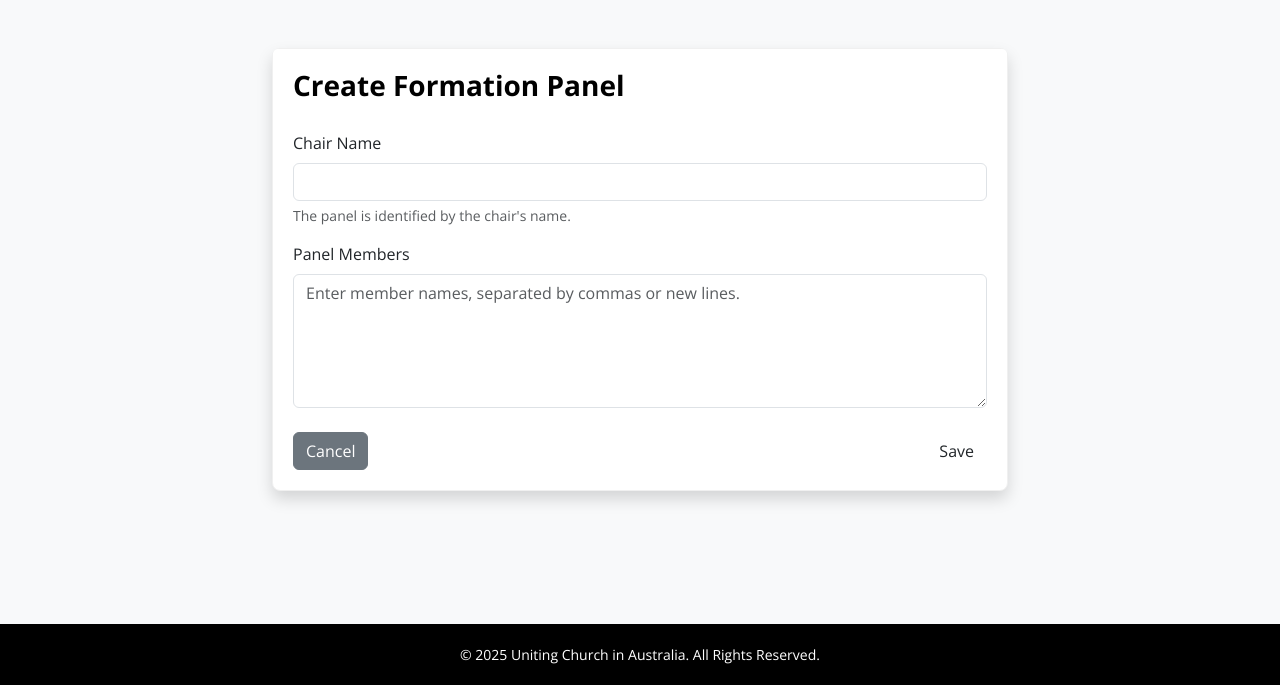
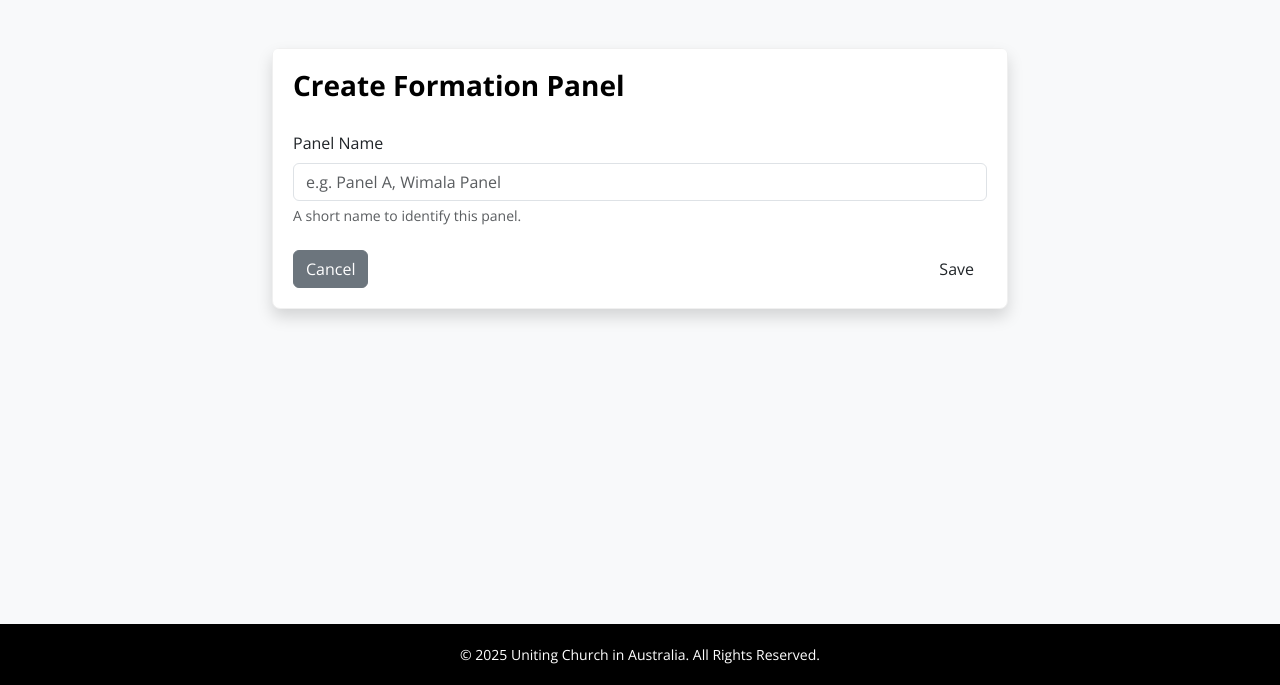
Before and after one commit to ashlittleford/candidates, a Flask app: page /admin/panels/create in a window 1280 px wide. Shown: the part 115-800 px from the top of the page. Run offline with Flask 3, Linux system fonts and the light colour scheme; a user stored in the database is signed in; tables that the repository leaves empty hold one stand-in row (values such as "Sample post").

Commit message:
Remove Legacy Create; link panel chair to real accounts; drop raw IDs
- Removed the "Legacy Create" candidate/panel-member flows entirely
  (routes, templates, dashboard links) -- fully superseded by the
  invite flow, which sends real email and sets panel/presbytery.

- Formation Panel redesign: chair and members were free text with no
  connection to real accounts, so a typo could silently mismatch.
  FormationPanel now has a `name` field (a proper identifier, not a
  raw ID) and `chair_user_id` linking to an actual assigned panel
  member. Members are no longer a free-text field at all -- they're
  derived from the real User.formation_panel_id assignments already
  used everywhere else. Chair can only be selected from a panel's
  actual assigned members, so it can't drift from reality. Legacy
  chair_name/members columns are kept for now as a display fallback
  on old rows that haven't been given a name yet.

- Removed raw database IDs from every place they were shown as UI
  text (candidate/panel-member/panel tables, standards list, standard
  edit heading, panel/invite dropdowns), replacing them with names,
  loop-based sequence numbers, or the new panel display name.

Co-Authored-By: Claude Sonnet 5 <noreply@anthropic.com>

```diff
--- a/app/routes.py
+++ b/app/routes.py
@@ -1073,32 +1073,6 @@ def accept_invitation(token):
 
     return render_template('setup_account.html', user=user)
 
-@main.route('/admin/create_panel_member', methods=['GET', 'POST'])
-@login_required
-def create_panel_member():
-    if not current_user.is_admin:
-        flash('Access denied')
-        return redirect(url_for('main.profile'))
-
-    if request.method == 'POST':
-        username = request.form.get('username')
-        password = request.form.get('password')
-        name = request.form.get('name')
-        formation_panel_id = request.form.get('formation_panel_id')
-
-        if User.query.filter_by(username=username).first():
-            flash('Username already exists')
-        else:
-            new_user = User(username=username, name=name, is_panel_member=True, formation_panel_id=formation_panel_id)
-            new_user.set_password(password)
-            db.session.add(new_user)
-            db.session.commit()
-            flash('Panel Member created successfully')
-            return redirect(url_for('main.admin_dashboard') + '#members')
-
-    panels = FormationPanel.query.all()
-    return render_template('admin_create_panel_member.html', panels=panels)
-
 @main.route('/admin/toggle_archive/<int:user_id>', methods=['POST'])
 @login_required
 def toggle_archive(user_id):
@@ -1154,31 +1128,6 @@ def delete_user(user_id):
 
     # Stay on the same view (show archived or not)
     return redirect(request.referrer or url_for('main.admin_dashboard'))
-
-@main.route('/admin/create', methods=['GET', 'POST'])
-@login_required
-def create_user():
-    if not current_user.is_admin:
-        flash('Access denied')
-        return redirect(url_for('main.profile'))
-    if request.method == 'POST':
-        username = request.form.get('username')
-        password = request.form.get('password')
-        name = request.form.get('name')
-
-        if User.query.filter_by(username=username).first():
-            flash('Username already exists')
-        else:
-            new_user = User(username=username, name=name)
-            new_user.set_password(password)
-            # Create empty profile
-            new_profile = Profile(user=new_user)
-            db.session.add(new_user)
-            db.session.add(new_profile)
-            db.session.commit()
-            flash('User created successfully')
-            return redirect(url_for('main.admin_dashboard'))
-    return render_template('admin_create_user.html')
 
 @main.route('/admin/edit/<int:user_id>', methods=['GET', 'POST'])
 @login_required
@@ -1292,13 +1241,12 @@ def create_panel():
         return redirect(url_for('main.profile'))
 
     if request.method == 'POST':
-        chair_name = request.form.get('chair_name')
-        members = request.form.get('members')
-
-        new_panel = FormationPanel(chair_name=chair_name, members=members)
+        name = request.form.get('name')
+
+        new_panel = FormationPanel(name=name)
         db.session.add(new_panel)
         db.session.commit()
-        flash('Formation Panel created successfully')
+        flash('Formation Panel created successfully. Invite or assign panel members to it, then set a chair.')
         return redirect(url_for('main.admin_dashboard') + '#panels')
 
     return render_template('admin_create_edit_panel.html', panel=None)
@@ -1313,8 +1261,21 @@ def edit_panel(panel_id):
     panel = FormationPanel.query.get_or_404(panel_id)
 
     if request.method == 'POST':
-        panel.chair_name = request.form.get('chair_name')
-        panel.members = request.form.get('members')
+        panel.name = request.form.get('name')
+
+        chair_user_id = request.form.get('chair_user_id')
+        if chair_user_id:
+            chair_user = User.query.get(int(chair_user_id))
+            valid = chair_user and chair_user in panel.panel_member_users
+            if not valid:
+                flash('Chair must be a panel member already assigned to this panel.')
+                return render_template('admin_create_edit_panel.html', panel=panel)
+            panel.chair_user_id = chair_user.id
+            panel.chair_name = chair_user.name
+        else:
+            panel.chair_user_id = None
+            panel.chair_name = ""
+
         db.session.commit()
         flash('Formation Panel updated successfully')
         return redirect(url_for('main.admin_dashboard') + '#panels')
--- a/app/templates/admin_create_edit_panel.html
+++ b/app/templates/admin_create_edit_panel.html
@@ -11,15 +11,46 @@
                 <form method="POST">
                     <input type="hidden" name="csrf_token" value="{{ csrf_token() }}">
                     <div class="mb-3">
-                        <label class="form-label">Chair Name</label>
-                        <input type="text" class="form-control" name="chair_name" value="{{ panel.chair_name if panel else '' }}" required>
-                        <div class="form-text">The panel is identified by the chair's name.</div>
+                        <label class="form-label">Panel Name</label>
+                        <input type="text" class="form-control" name="name" value="{{ panel.name if panel else '' }}" required placeholder="e.g. Panel A, Wimala Panel">
+                        <div class="form-text">A short name to identify this panel.</div>
+                    </div>
+
+                    {% if panel %}
+                    <div class="mb-3">
+                        <label class="form-label">Chair</label>
+                        {% if panel.panel_member_users %}
+                        <select class="form-select" name="chair_user_id">
+                            <option value="">No chair set</option>
+                            {% for pm in panel.panel_member_users %}
+                                <option value="{{ pm.id }}" {% if panel.chair_user_id == pm.id %}selected{% endif %}>{{ pm.name }}</option>
+                            {% endfor %}
+                        </select>
+                        {% else %}
+                        <p class="text-muted small mb-0">
+                            No panel members are assigned to this panel yet. Invite a panel member or edit an existing
+                            one to assign them here, then come back to set the chair.
+                        </p>
+                        {% endif %}
                     </div>
 
                     <div class="mb-3">
                         <label class="form-label">Panel Members</label>
-                        <textarea class="form-control" name="members" rows="5" placeholder="Enter member names, separated by commas or new lines.">{{ panel.members if panel else '' }}</textarea>
+                        {% if panel.panel_member_users %}
+                        <ul class="list-group">
+                            {% for pm in panel.panel_member_users %}
+                            <li class="list-group-item d-flex justify-content-between align-items-center">
+                                {{ pm.name }}
+                                {% if pm.id == panel.chair_user_id %}<span class="badge bg-secondary">Chair</span>{% endif %}
+                            </li>
+                            {% endfor %}
+                        </ul>
+                        {% else %}
+                        <p class="text-muted small mb-0">No panel members assigned yet.</p>
+                        {% endif %}
+                        <div class="form-text">Manage who's on this panel via Invite Panel Member or a member's Edit Profile.</div>
                     </div>
+                    {% endif %}
 
                     <div class="d-flex justify-content-between mt-4">
                         <a href="{{ url_for('main.admin_dashboard') }}#panels" class="btn btn-secondary">Cancel</a>
--- a/app/templates/admin_edit_profile.html
+++ b/app/templates/admin_edit_profile.html
@@ -39,7 +39,7 @@
                             <option value="">Select a Formation Panel</option>
                             {% for panel in panels %}
                                 <option value="{{ panel.id }}" {% if user.profile.formation_panel_id == panel.id %}selected{% endif %}>
-                                    Chair: {{ panel.chair_name }}
+                                    {{ panel.display_name }}
                                 </option>
                             {% endfor %}
                         </select>
--- a/app/templates/admin_edit_standard.html
+++ b/app/templates/admin_edit_standard.html
@@ -3,7 +3,7 @@
 {% block content %}
 <div class="row mb-4">
     <div class="col-12">
-        <h1 class="mb-3">Edit Standard {{ standard.id }}</h1>
+        <h1 class="mb-3">Edit Standard: {{ standard.attribute | truncate(60) }}</h1>
         <a href="{{ url_for('main.admin_standards') }}" class="btn btn-outline-secondary mb-3">&larr; Back to Standards</a>
     </div>
 </div>
--- a/app/templates/admin_invite_user.html
+++ b/app/templates/admin_invite_user.html
@@ -27,7 +27,7 @@
                         <select class="form-select" id="formation_panel_id" name="formation_panel_id">
                             <option value="">Select a Panel...</option>
                             {% for panel in panels %}
-                                <option value="{{ panel.id }}">Panel {{ panel.id }}: {{ panel.chair_name }}</option>
+                                <option value="{{ panel.id }}">{{ panel.display_name }}</option>
                             {% endfor %}
                         </select>
                     </div>
--- a/app/templates/admin_standards.html
+++ b/app/templates/admin_standards.html
@@ -14,7 +14,7 @@
             <table class="table table-hover align-middle">
                 <thead class="bg-light">
                     <tr>
-                        <th style="width: 5%;">ID</th>
+                        <th style="width: 5%;">#</th>
                         <th style="width: 80%;">Attribute</th>
                         <th style="width: 15%;">Actions</th>
                     </tr>
@@ -22,7 +22,7 @@
                 <tbody>
                     {% for standard in standards %}
                     <tr>
-                        <td class="fw-bold">{{ standard.id }}</td>
+                        <td class="fw-bold">{{ loop.index }}</td>
                         <td>{{ standard.attribute | truncate(100) }}</td>
                         <td>
                             <a href="{{ url_for('main.edit_standard', standard_id=standard.id) }}" class="btn btn-sm btn-outline-primary">
```
Also changed, not shown: app/__init__.py (+22 -0 lines), app/models.py (+12 -1 lines), app/templates/admin_create_panel_member.html (deleted, +0 -45 lines), app/templates/admin_create_user.html (deleted, +0 -35 lines), app/templates/admin_dashboard.html (+18 -28 lines), app/templates/panel_dashboard.html (+6 -10 lines), app/templates/profile.html (+7 -11 lines).
